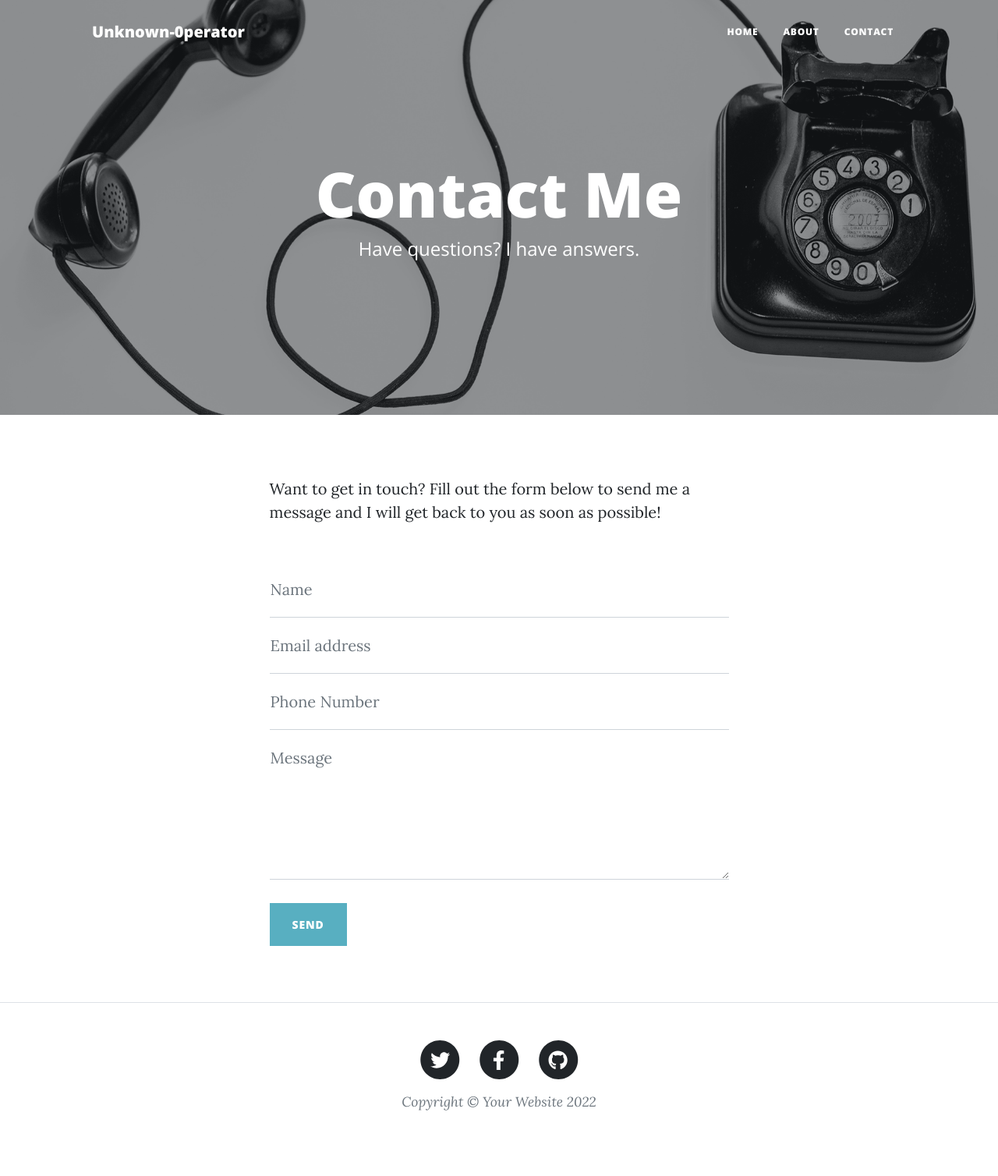
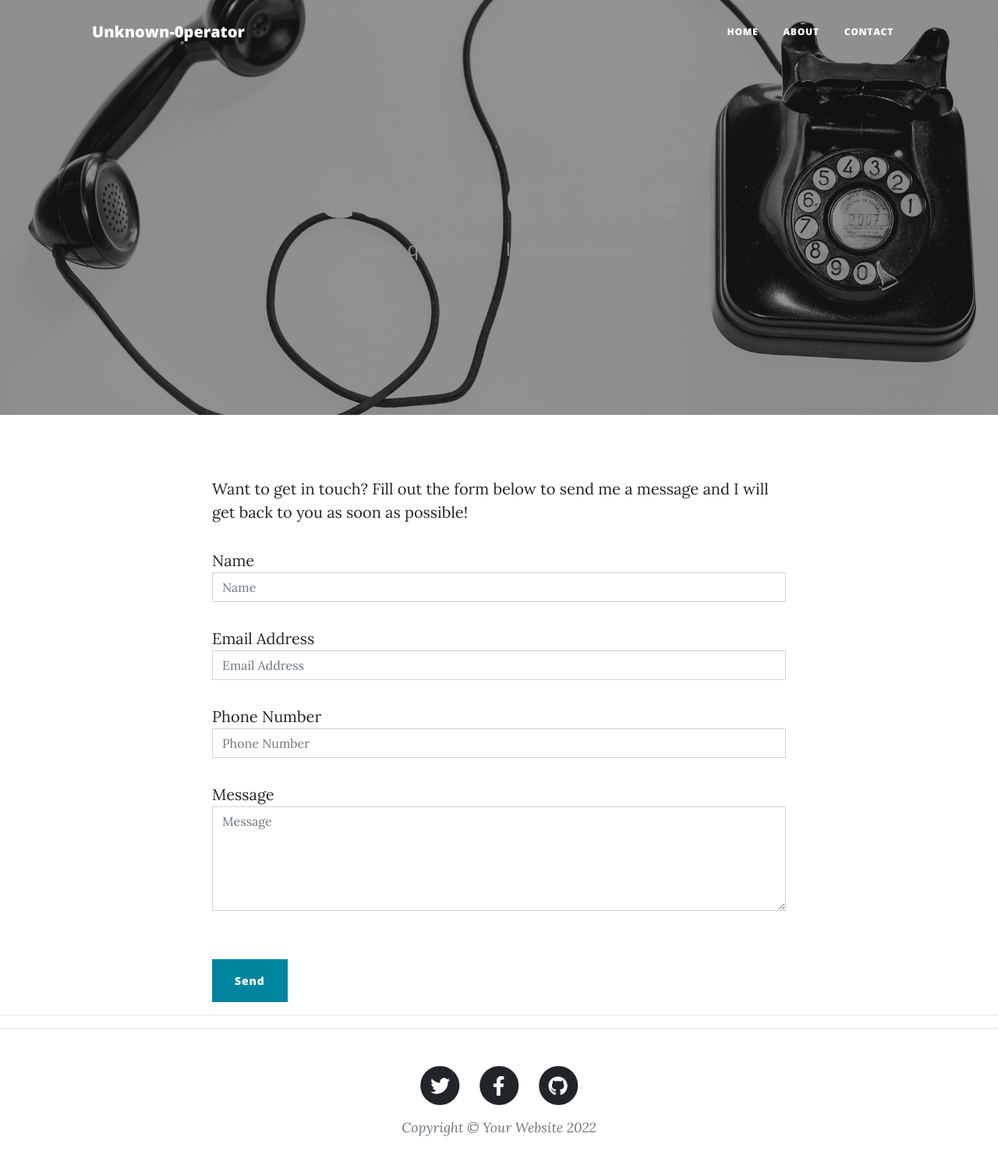
Before and after one commit to Unknown-0perator/blog-templating, a Flask app: page /contact in a window 1280 px wide. Shown: the whole page at 78% size. Before the commit the page ends 1424 px from the top, so only its background shows below. Run offline with Flask 2, Linux system fonts and the light colour scheme; some libraries are stand-ins or nearby versions.

Commit message:
contact page

```diff
--- a/blog-templating-start/main.py
+++ b/blog-templating-start/main.py
@@ -1,22 +1,14 @@
-from flask import Flask, render_template
+from flask import Flask, render_template, request
 import requests
+
+posts = requests.get("https://api.npoint.io/43644ec4f0013682fc0d").json()
+
 app = Flask(__name__)
 
-data_endpoint = 'https://api.npoint.io/37619b6eae6b6872de99'
-response = requests.get(data_endpoint)
-posts = response.json()
+@app.route('/')
+def get_all_posts():
+    return render_template("index.html", all_posts=posts)
 
-@app.route('/')
-def home():
-    return render_template('index.html', posts=posts)
-
-@app.route('/about')
-def about():
-    return render_template('about.html')
-
-@app.route('/contact')
-def contact():
-    return render_template('contact.html')
 
 @app.route("/post/<int:index>")
 def show_post(index):
@@ -26,5 +18,23 @@
             requested_post = blog_post
     return render_template("post.html", post=requested_post)
 
-if __name__ == ('__main__'):
+
+@app.route("/about")
+def about():
+    return render_template("about.html")
+
+
+@app.route("/contact", methods=["GET", "POST"])
+def contact():
+    if request.method == "POST":
+        data = request.form
+        print(data["name"])
+        print(data["email"])
+        print(data["phone"])
+        print(data["message"])
+        return "<h1>Successfully sent your message</h1>"
+    return render_template("contact.html")
+
+
+if __name__ == "__main__":
     app.run(debug=True)
--- a/blog-templating-start/templates/contact.html
+++ b/blog-templating-start/templates/contact.html
@@ -1,9 +1,11 @@
-{% include 'header.html' %}
-        <!-- Page Header-->
-        <header class="masthead" style="background-image: url('static/assets/img/contact-bg.jpg')">
-            <div class="container position-relative px-4 px-lg-5">
-                <div class="row gx-4 gx-lg-5 justify-content-center">
-                    <div class="col-md-10 col-lg-8 col-xl-7">
+{% include "header.html" %}
+
+  <!-- Page Header -->
+  <header class="masthead" style="background-image: url('static/img/contact-bg.jpg')">
+    <div class="overlay"></div>
+    <div class="container">
+      <div class="row">
+        <div class="col-lg-8 col-md-10 mx-auto">
           <div class="page-heading">
             <h1>Contact Me</h1>
             <span class="subheading">Have questions? I have answers.</span>
@@ -12,66 +14,51 @@
       </div>
     </div>
   </header>
-        <!-- Main Content-->
-        <main class="mb-4">
-            <div class="container px-4 px-lg-5">
-                <div class="row gx-4 gx-lg-5 justify-content-center">
-                    <div class="col-md-10 col-lg-8 col-xl-7">
+
+  <!-- Main Content -->
+  <div class="container">
+    <div class="row">
+      <div class="col-lg-8 col-md-10 mx-auto">
         <p>Want to get in touch? Fill out the form below to send me a message and I will get back to you as soon as possible!</p>
-                        <div class="my-5">
-                            <!-- * * * * * * * * * * * * * * *-->
-                            <!-- * * SB Forms Contact Form * *-->
-                            <!-- * * * * * * * * * * * * * * *-->
-                            <!-- This form is pre-integrated with SB Forms.-->
-                            <!-- To make this form functional, sign up at-->
-                            <!-- https://startbootstrap.com/solution/contact-forms-->
-                            <!-- to get an API token!-->
-                            <form id="contactForm" data-sb-form-api-token="API_TOKEN">
-                                <div class="form-floating">
-                                    <input class="form-control" id="name" type="text" placeholder="Enter your name..." data-sb-validations="required" />
-                                    <label for="name">Name</label>
-                                    <div class="invalid-feedback" data-sb-feedback="name:required">A name is required.</div>
-                                </div>
-                                <div class="form-floating">
-                                    <input class="form-control" id="email" type="email" placeholder="Enter your email..." data-sb-validations="required,email" />
-                                    <label for="email">Email address</label>
-                                    <div class="invalid-feedback" data-sb-feedback="email:required">An email is required.</div>
-                                    <div class="invalid-feedback" data-sb-feedback="email:email">Email is not valid.</div>
-                                </div>
-                                <div class="form-floating">
-                                    <input class="form-control" id="phone" type="tel" placeholder="Enter your phone number..." data-sb-validations="required" />
-                                    <label for="phone">Phone Number</label>
-                                    <div class="invalid-feedback" data-sb-feedback="phone:required">A phone number is required.</div>
-                                </div>
-                                <div class="form-floating">
-                                    <textarea class="form-control" id="message" placeholder="Enter your message here..." style="height: 12rem" data-sb-validations="required"></textarea>
-                                    <label for="message">Message</label>
-                                    <div class="invalid-feedback" data-sb-feedback="message:required">A message is required.</div>
-                                </div>
-                                <br />
-                                <!-- Submit success message-->
-                                <!---->
-                                <!-- This is what your users will see when the form-->
-                                <!-- has successfully submitted-->
-                                <div class="d-none" id="submitSuccessMessage">
-                                    <div class="text-center mb-3">
-                                        <div class="fw-bolder">Form submission successful!</div>
-                                        To activate this form, sign up at
-                                        <br />
-                                        <a href="https://startbootstrap.com/solution/contact-forms">https://startbootstrap.com/solution/contact-forms</a>
+        <!-- Contact Form - Enter your email address on line 19 of the mail/contact_me.php file to make this form work. -->
+        <!-- WARNING: Some web hosts do not allow emails to be sent through forms to common mail hosts like Gmail or Yahoo. It's recommended that you use a private domain email address! -->
+        <!-- To use the contact form, your site must be on a live web host with PHP! The form will not work locally! -->
+        <form name="sentMessage" id="contactForm" action="{{ url_for('contact') }}" method="post" novalidate>
+          <div class="control-group">
+            <div class="form-group floating-label-form-group controls">
+              <label>Name</label>
+              <input type="text" name="name" class="form-control" placeholder="Name" id="name" required data-validation-required-message="Please enter your name.">
+              <p class="help-block text-danger"></p>
             </div>
           </div>
-                                <!-- Submit error message-->
-                                <!---->
-                                <!-- This is what your users will see when there is-->
-                                <!-- an error submitting the form-->
-                                <div class="d-none" id="submitErrorMessage"><div class="text-center text-danger mb-3">Error sending message!</div></div>
-                                <!-- Submit Button-->
-                                <button class="btn btn-primary text-uppercase disabled" id="submitButton" type="submit">Send</button>
+          <div class="control-group">
+            <div class="form-group floating-label-form-group controls">
+              <label>Email Address</label>
+              <input type="email" name="email" class="form-control" placeholder="Email Address" id="email" required data-validation-required-message="Please enter your email address.">
+              <p class="help-block text-danger"></p>
+            </div>
+          </div>
+          <div class="control-group">
+            <div class="form-group col-xs-12 floating-label-form-group controls">
+              <label>Phone Number</label>
+              <input type="tel" name="phone" class="form-control" placeholder="Phone Number" id="phone" required data-validation-required-message="Please enter your phone number.">
+              <p class="help-block text-danger"></p>
+            </div>
+          </div>
+          <div class="control-group">
+            <div class="form-group floating-label-form-group controls">
+              <label>Message</label>
+              <textarea rows="5" name="message" class="form-control" placeholder="Message" id="message" required data-validation-required-message="Please enter a message."></textarea>
+              <p class="help-block text-danger"></p>
+            </div>
+          </div>
+          <br>
+          <div id="success"></div>
+          <button type="submit" class="btn btn-primary" id="sendMessageButton">Send</button>
         </form>
       </div>
     </div>
   </div>
-            </div>
-        </main>
-   {% include 'footer.html' %}
+
+  <hr>
+{% include "footer.html" %}
```
Lines whose indentation alone changed are shown as unchanged.
